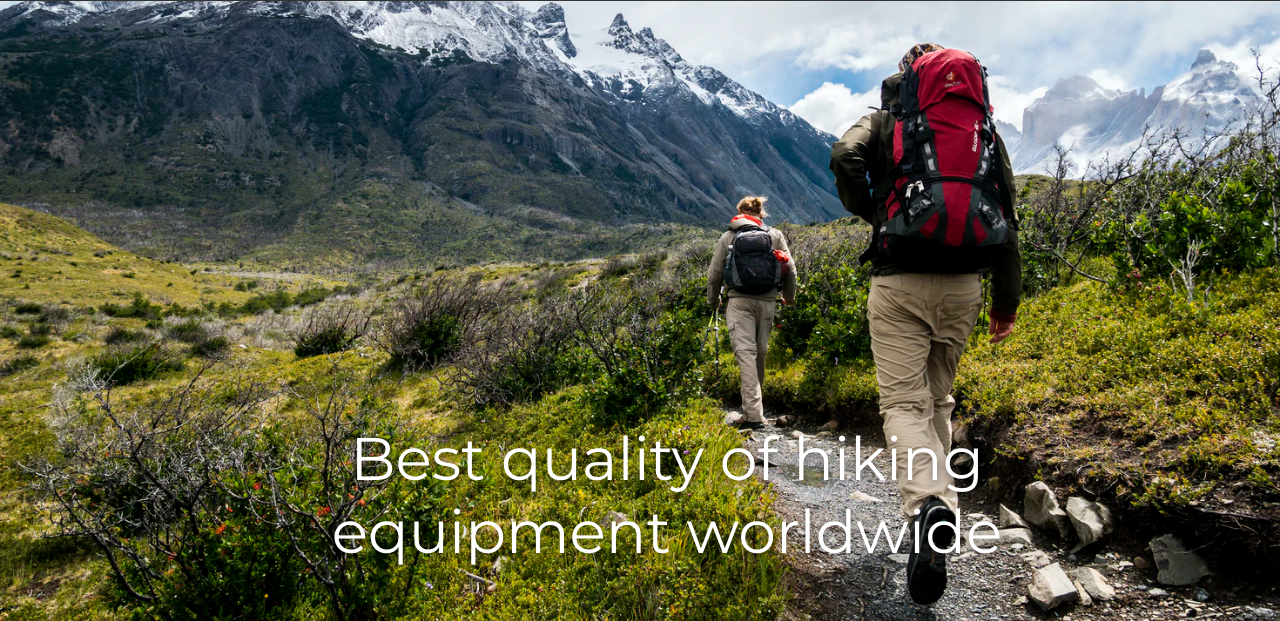
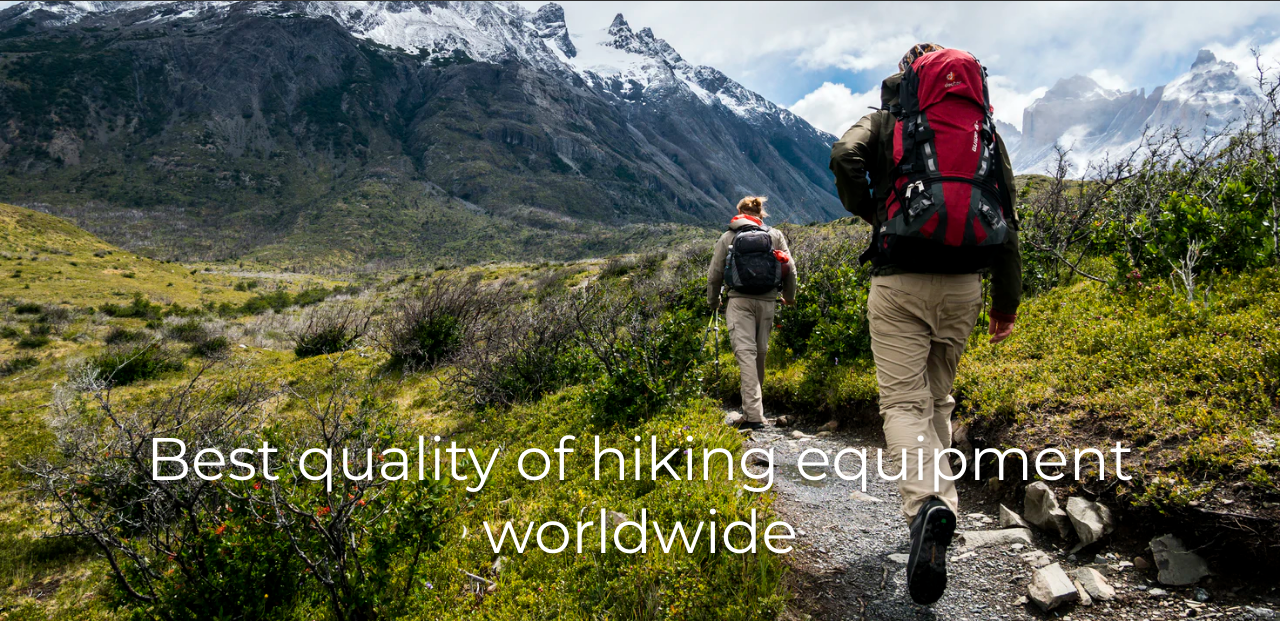
Before and after one commit to iHateThisName/Group-10, a plain HTML site: page Website/index.html in a window 1280 px wide. Shown: the part 128-749 px from the top of the page. Drawn offline with Linux system fonts and the light colour scheme.

Commit message:
Small fix to landing page text.

```diff
--- a/Website/Main_page.css
+++ b/Website/Main_page.css
@@ -148,9 +148,8 @@ body{
     position: absolute;
     text-align: center;
     margin: auto;
-    width: 75%;
+    width: 100%;
     height: 80px;
-    left: 187px;
     top: 55rem;
     font-weight: lighter;
     font-size: 6rem;
```
